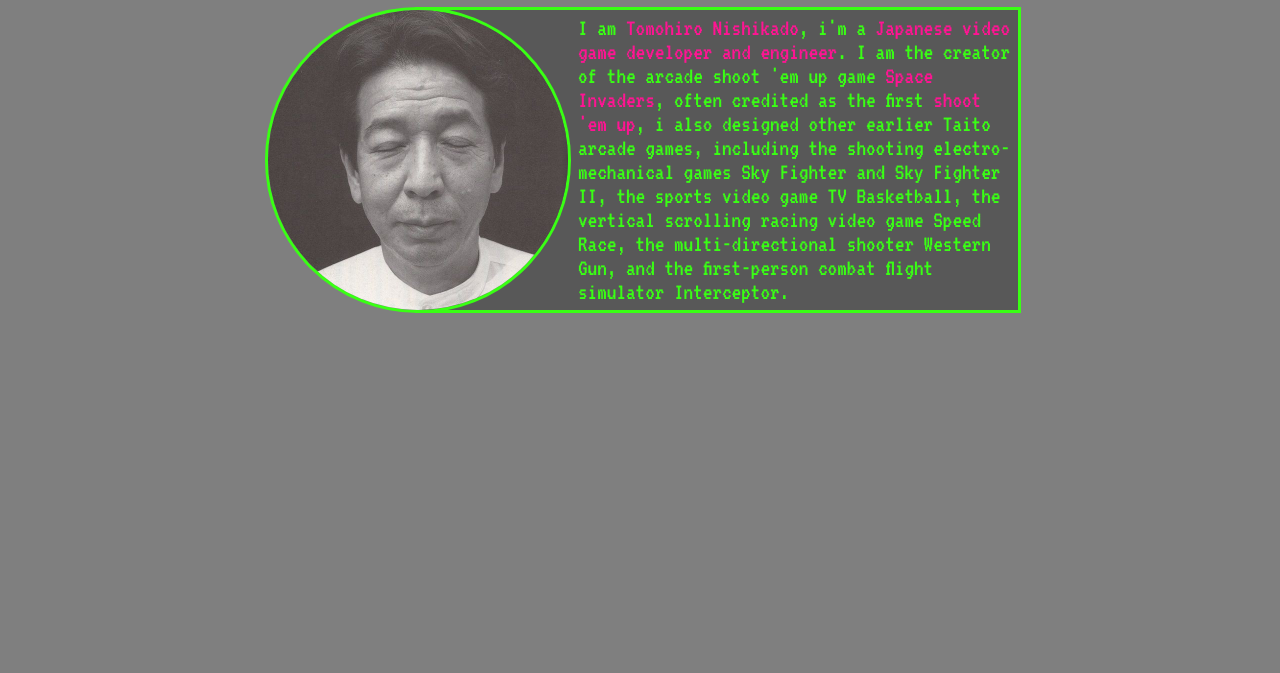
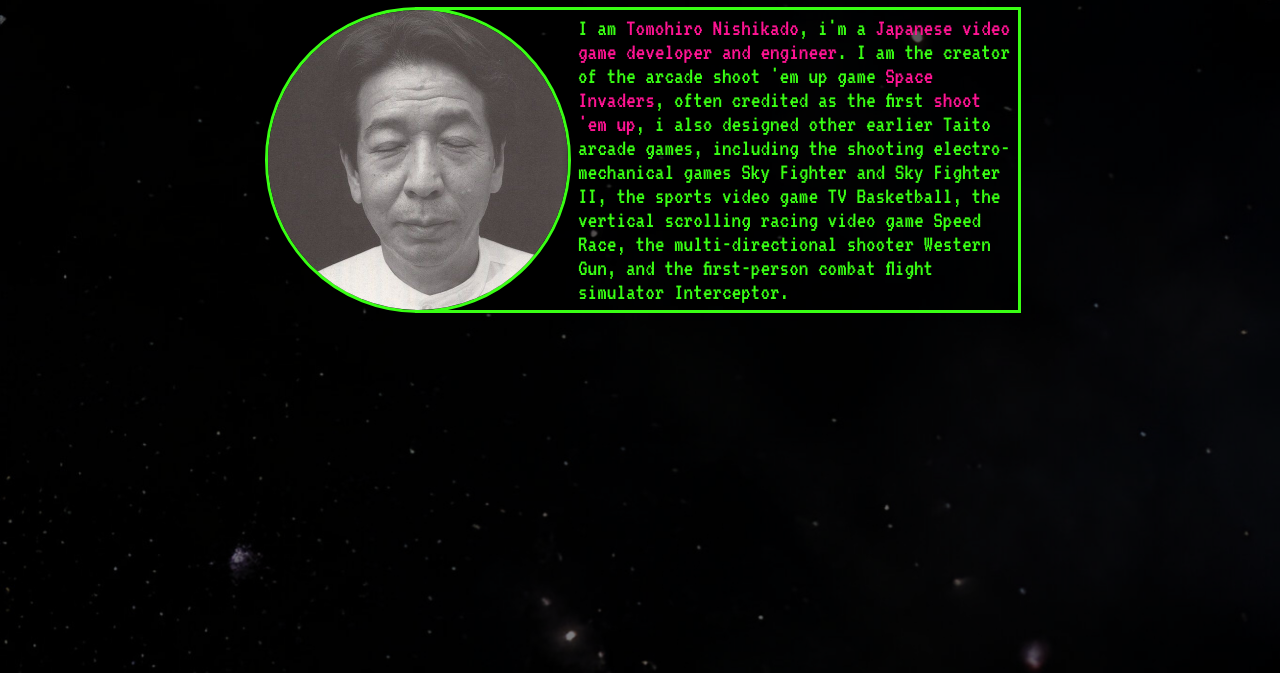
Before and after one commit to GoldRelic/PortfolioPractice, a plain HTML site: page index.html in a window 1280 px wide. Shown: the part 63-736 px from the top of the page. Drawn offline with Linux system fonts and the light colour scheme.

Commit message:
Update landingpage.css

```diff
--- a/landingpage.css
+++ b/landingpage.css
@@ -1,5 +1,5 @@
 body{
-    background-image: url(url("7b8b2c5e-2b84-42e0-b322-7184a6dbc7f8\ \(1\).jpg")");
+    background-image: url("7b8b2c5e-2b84-42e0-b322-7184a6dbc7f8\ \(1\).jpg");
     background-repeat: no-repeat;
     background-size: cover;
     overflow: hidden;
```
